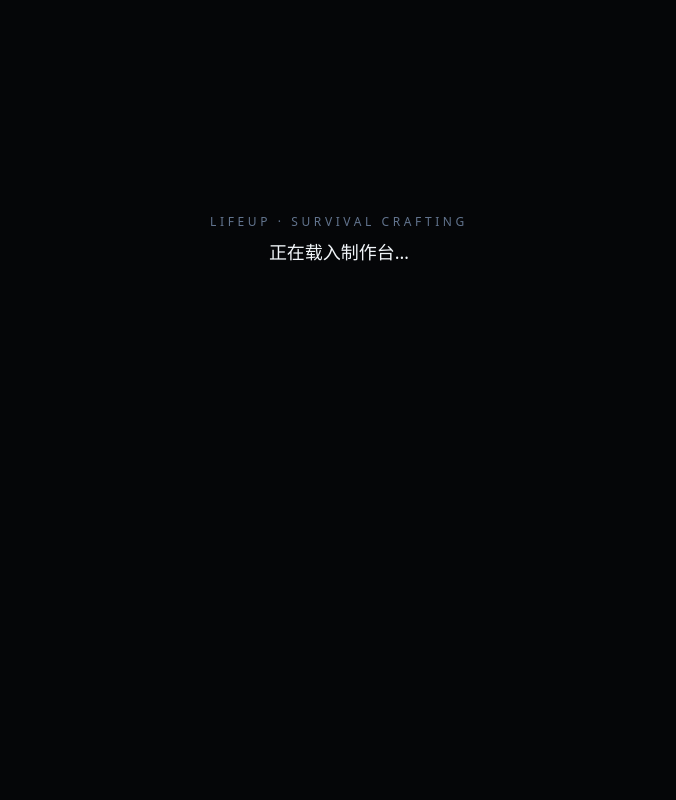
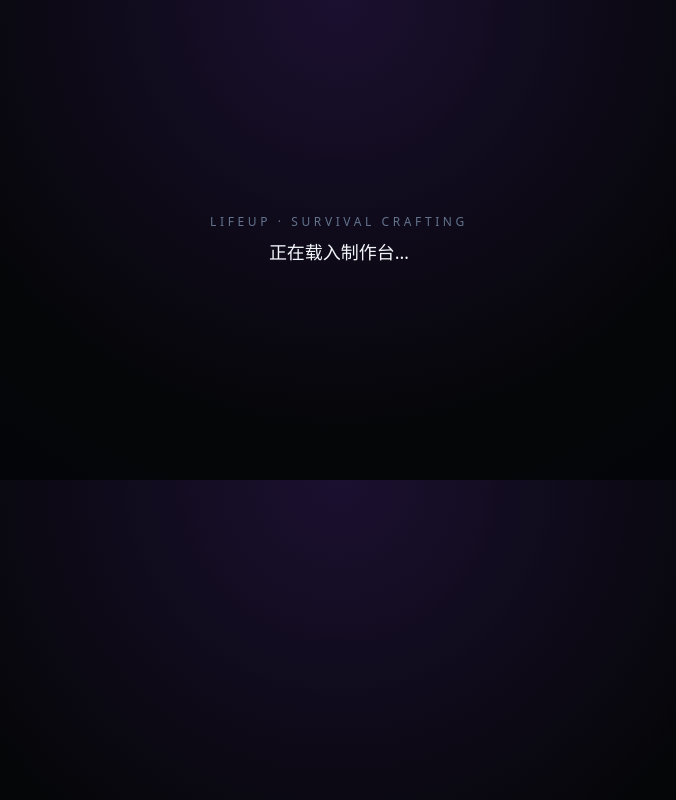
Before and after one commit to sun459876829/lifeup, a Next.js app: page /craft in a window 1280 px wide. Shown: the whole page, without its empty margins (301-977 px from the left). Built offline with nearby package versions, Linux system fonts and the light colour scheme.

Commit message:
Replace root layout with minimal debug version

```diff
--- a/src/app/layout.js
+++ /dev/null
@@ -1,24 +0,0 @@
-import "./globals.css";
-
-export const metadata = {
-  title: "LifeUP · 调试版",
-  description: "临时调试：先保证能正常打开页面",
-};
-
-export default function RootLayout({ children }) {
-  return (
-    <html lang="zh-CN">
-      <body
-        style={{
-          margin: 0,
-          padding: 0,
-          background: "#050608",
-          color: "#f5f5f5",
-          fontFamily: "system-ui, sans-serif",
-        }}
-      >
-        {children}
-      </body>
-    </html>
-  );
-}
--- /dev/null
+++ b/src/app/layout.tsx
@@ -0,0 +1,29 @@
+import "./globals.css";
+
+export const metadata = {
+  title: "LifeUP · 调试版",
+  description: "临时调试：先保证能正常打开首页",
+};
+
+export default function RootLayout({
+  children,
+}: {
+  children: React.ReactNode;
+}) {
+  return (
+    <html lang="zh-CN">
+      <body
+        style={{
+          margin: 0,
+          padding: 0,
+          background:
+            "radial-gradient(circle at top, #1b1030 0, #050608 55%, #020308 100%)",
+          color: "#f5f5f5",
+          fontFamily: "system-ui, -apple-system, BlinkMacSystemFont, sans-serif",
+        }}
+      >
+        {children}
+      </body>
+    </html>
+  );
+}
```
